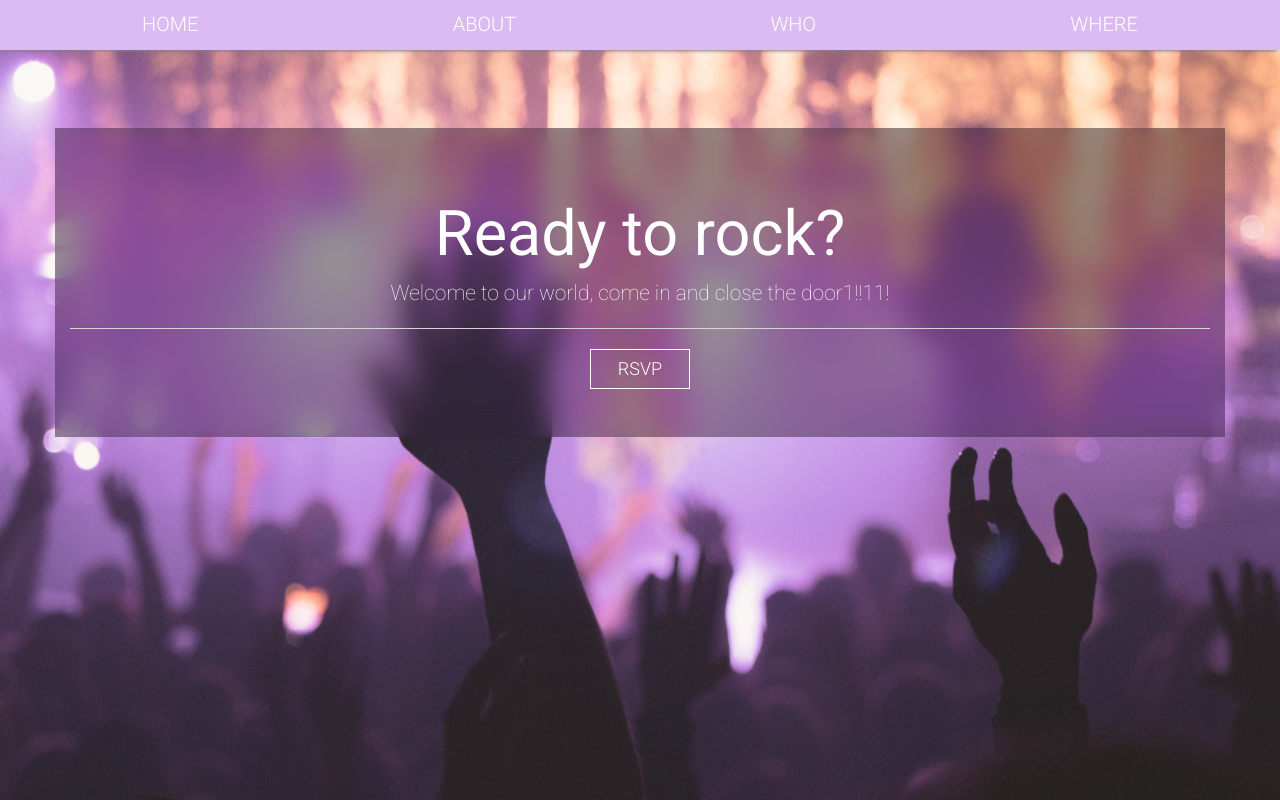
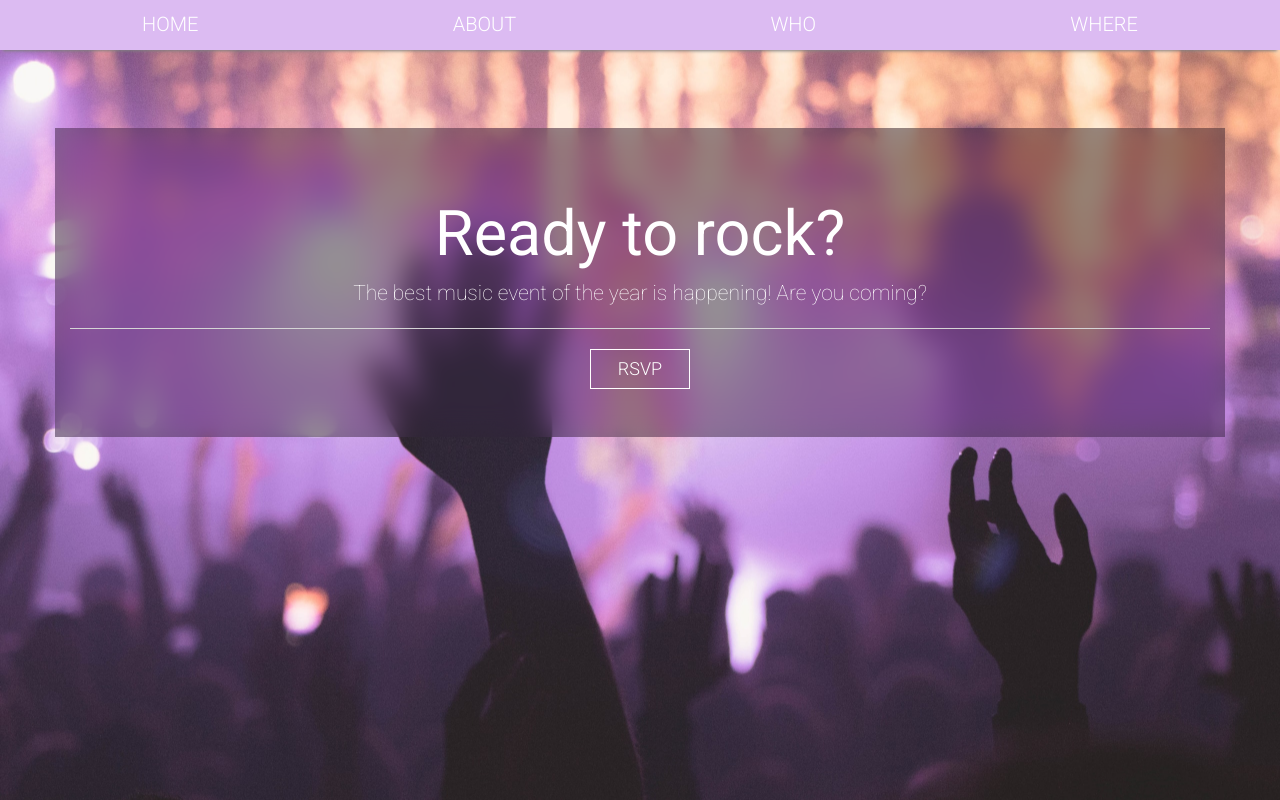
Before and after one commit to kdoul/invitationChallenge, a plain HTML site: page index.html in a window 1280 px wide. Shown: the top 800 px of the page. Drawn offline with nearby package versions, Linux system fonts and the light colour scheme.

Commit message:
Change jumbotron description

```diff
--- a/index.html
+++ b/index.html
@@ -36,7 +36,7 @@
     <div id="home" class="section">
         <div class="jumbotron container">
             <h1>Ready to rock?</h1>
-            <p>Welcome to our world, come in and close the door1!!11!</p>
+            <p>The best music event of the year is happening! Are you coming?</p>
             <hr>
             <a href="#where" class="btn" id="RSVP" role="button">RSVP</a>
         </div>
```
